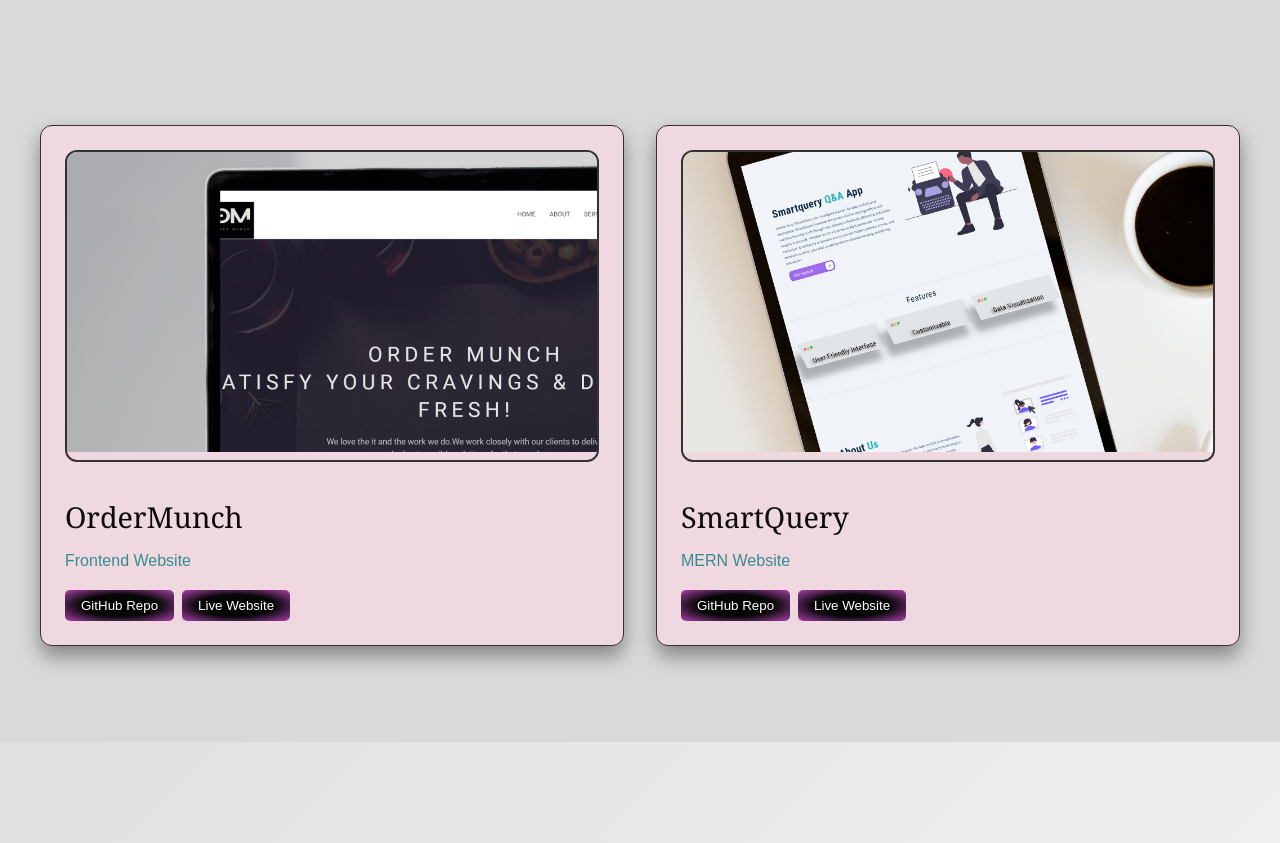
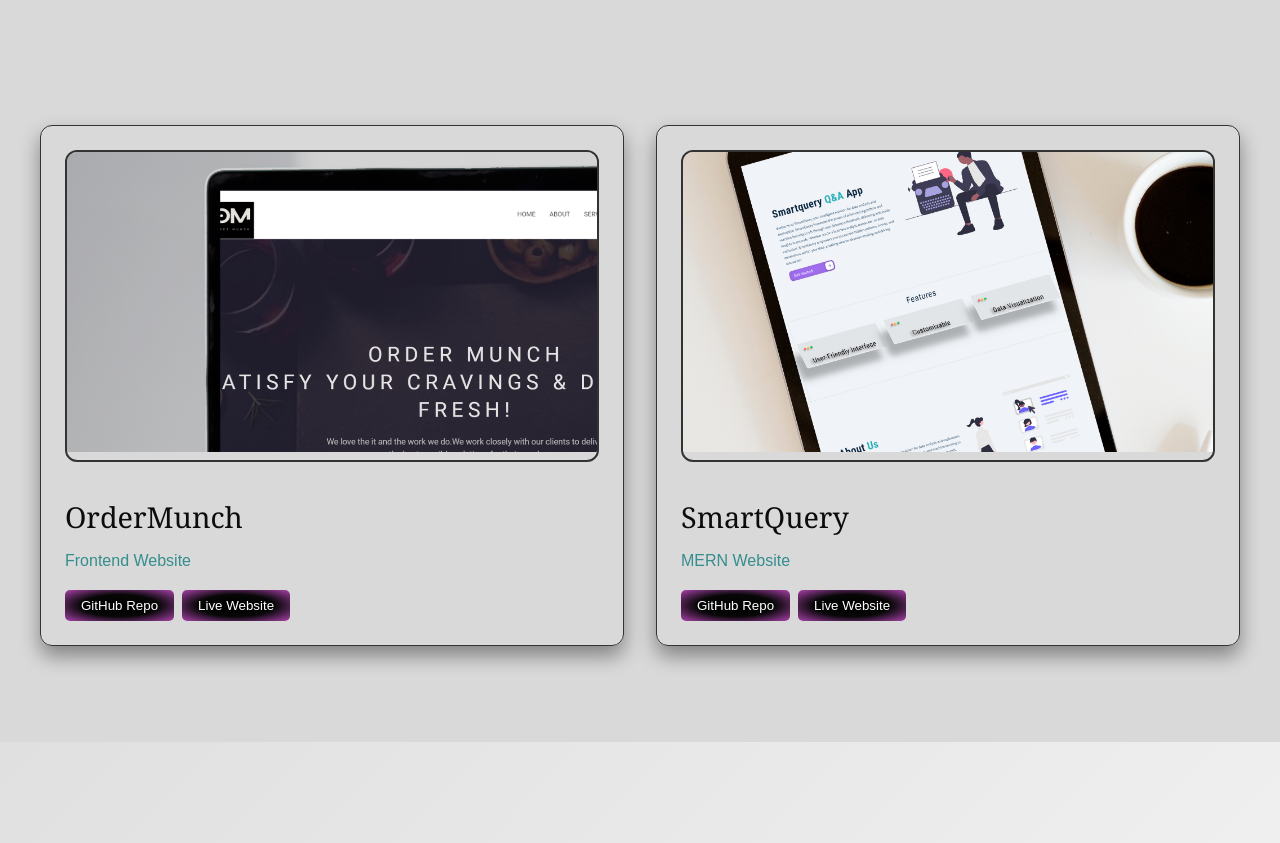
Before and after one commit to MFakharRizwan/My-web, a React (Create React App) app: page / in a window 1280 px wide. Shown: the part 640-1483 px from the top of the page. Built offline with nearby package versions, Linux system fonts and the light colour scheme.

Commit message:
Update projects.js

```diff
--- a/src/components/projects.js
+++ b/src/components/projects.js
@@ -117,7 +117,7 @@ const ProjectGrid = styled.div`
 `;
 
 const ProjectCardContainer = styled.div`
-  background-color: #f0d8e1;
+  background-color: d6f6dd;
   border-radius: 12px;
   box-shadow: 0 10px 20px rgba(0, 0, 0, 0.4);
   display: flex;
```
